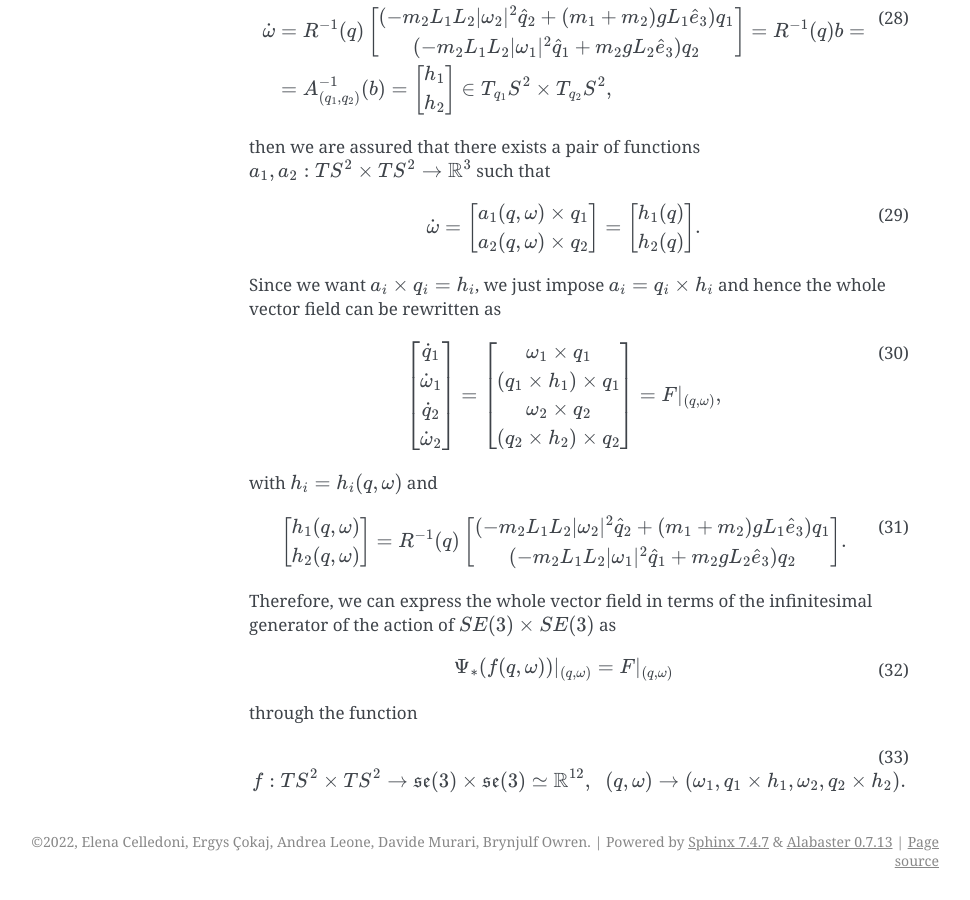
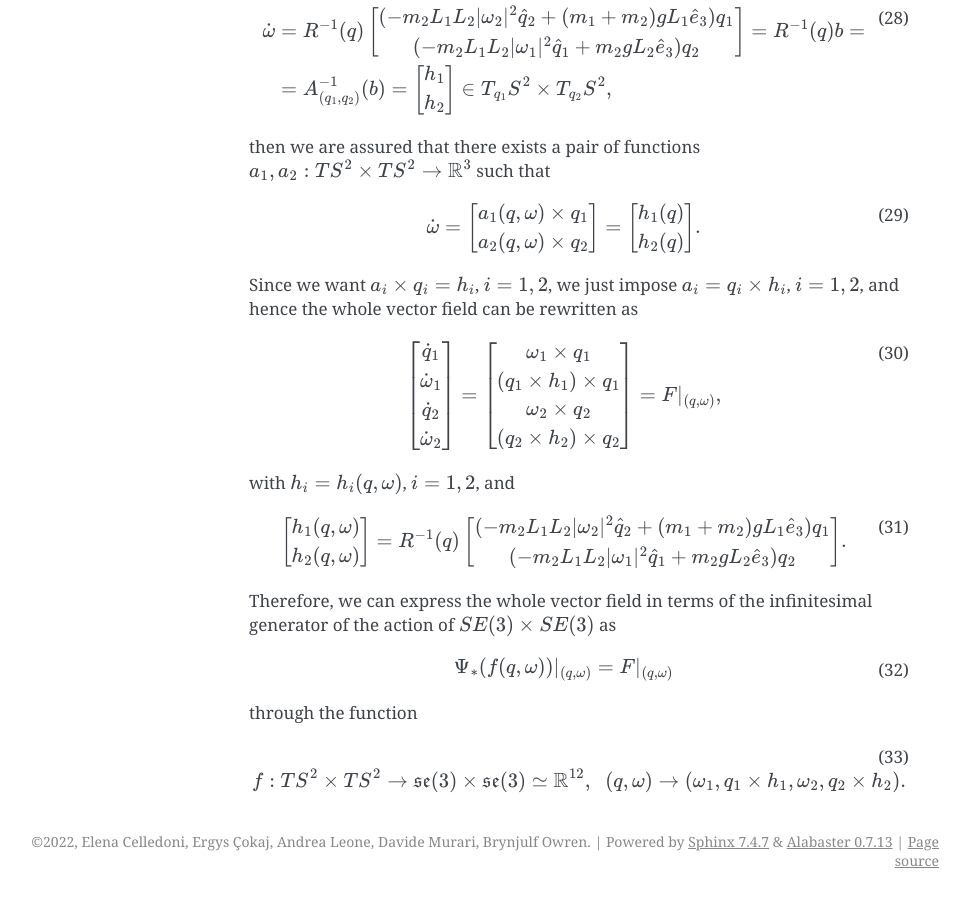
Before and after one commit to THREAD-3-2/lie_group_integrators_double_spherical_pendulum, a Sphinx documentation site: the page built from docs/double_sph_pend.rst, in a window 1280 px wide and 900 px high, scrolled down 3863 px. Shown: the whole window, without its empty margins (171-1141 px from the left). Built offline with Sphinx 7.4.7, drawn with Linux system fonts in a browser that asks for light colours.

Commit message:
Update double_sph_pend.rst

```diff
--- a/docs/double_sph_pend.rst
+++ b/docs/double_sph_pend.rst
@@ -315,7 +315,7 @@ then we are assured that there exists a pair of functions :math:`a_1,a_2:TS^2\ti
         \end{bmatrix}.
     \end{align}
 
-Since we want :math:`a_i\times q_i = h_i`, we just impose :math:`a_i=q_i\times h_i` and hence the whole vector field can be rewritten as
+Since we want :math:`a_i\times q_i = h_i`, :math:`i = 1,2`, we just impose :math:`a_i=q_i\times h_i`, :math:`i = 1,2`, and hence the whole vector field can be rewritten as
 
 .. math::
     :name: eq:
@@ -328,7 +328,7 @@ Since we want :math:`a_i\times q_i = h_i`, we just impose :math:`a_i=q_i\times h
         \end{bmatrix} = F\vert_{(q,\omega)},
     \end{align}
 
-with :math:`h_i=h_i(q,\omega)` and
+with :math:`h_i=h_i(q,\omega)`, :math:`i = 1,2`, and
 
 .. math::
     :name: eq:
```
